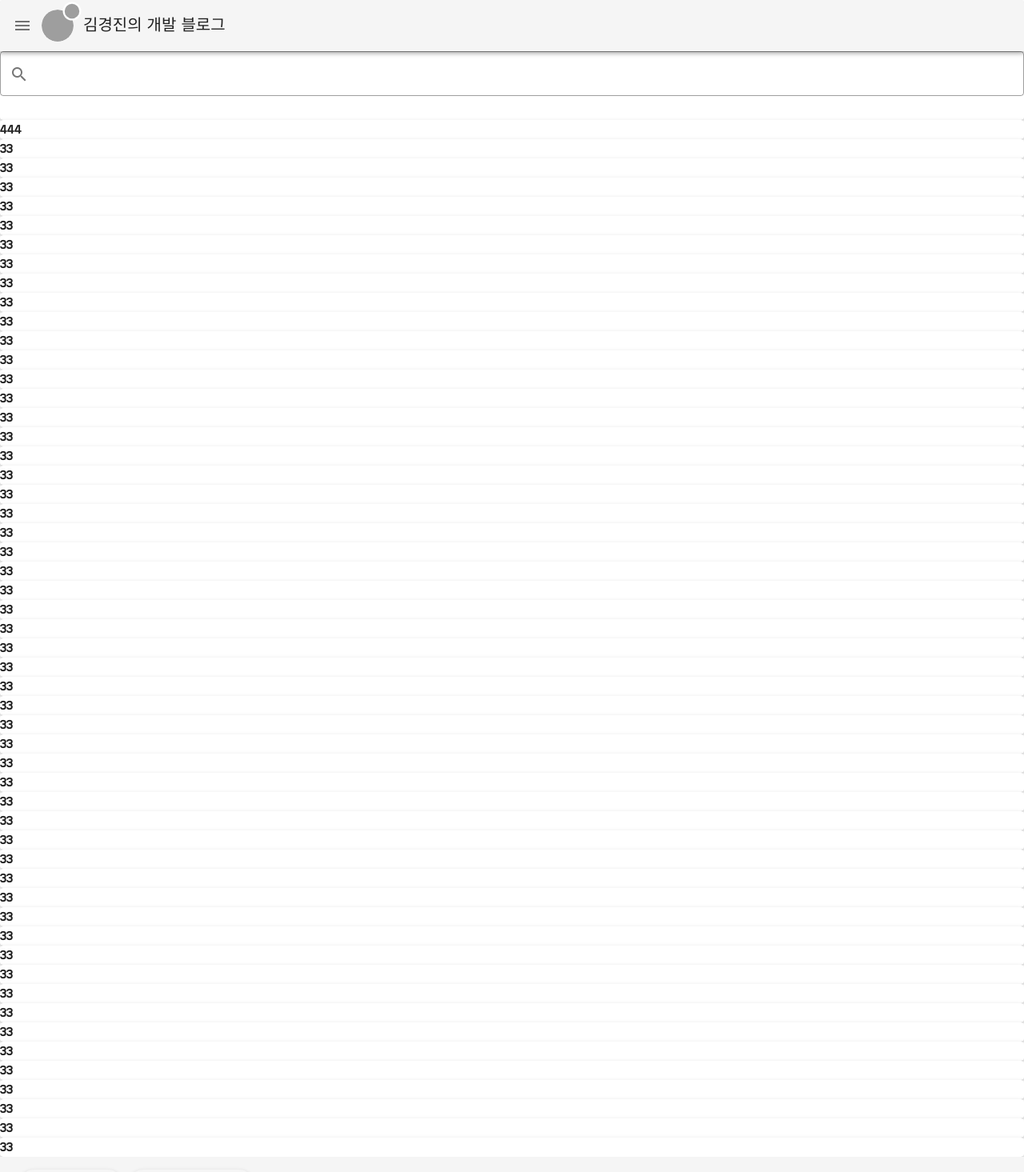
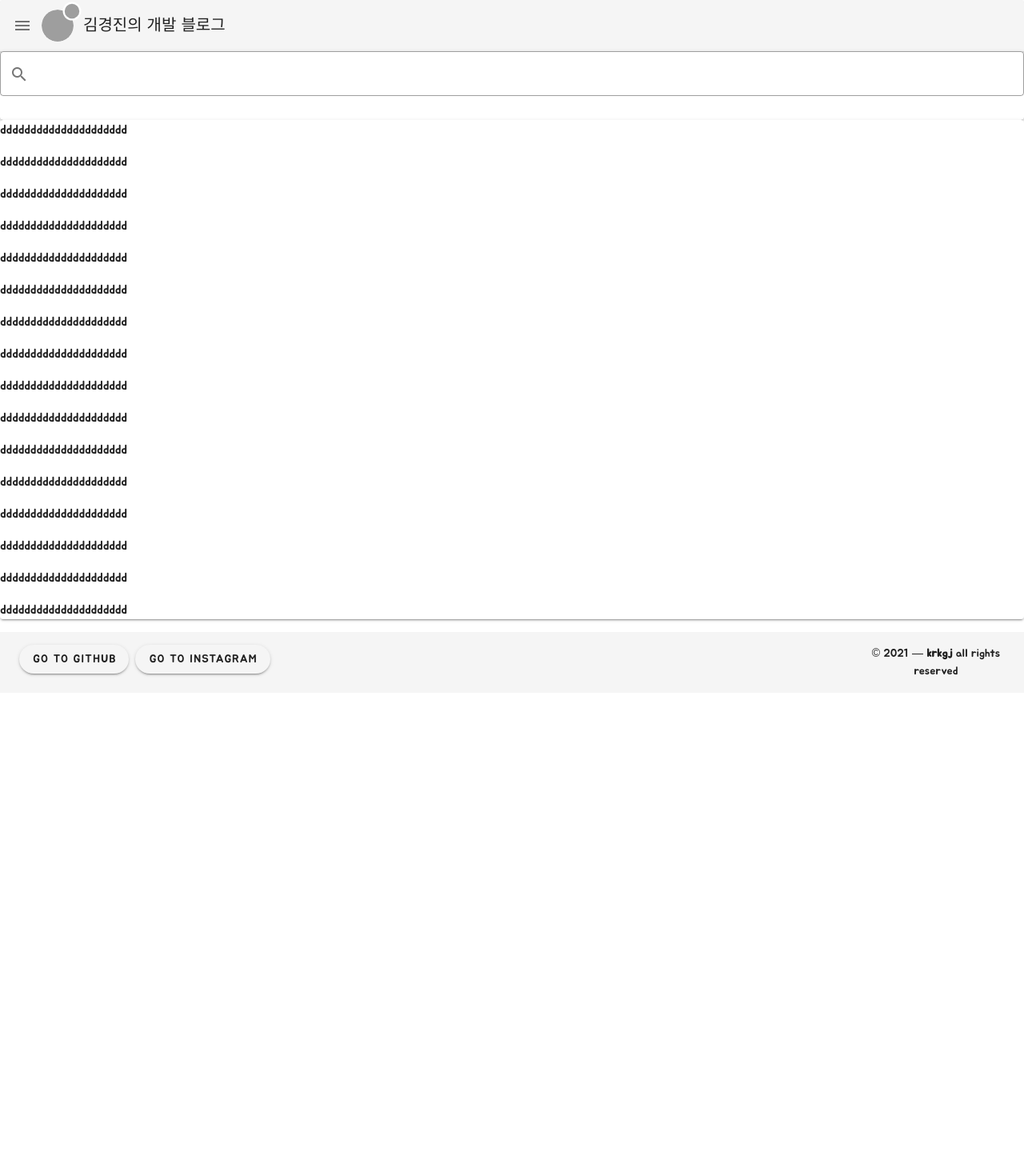
Before and after one commit to krkgj/Front-Vue_blog_project, a Vue app: page /blog in a window 1280 px wide. Shown: the top 1465 px of the page at 80% size. After the commit the page ends 866 px from the top, so only its background shows below. Built offline with nearby package versions, Linux system fonts and the light colour scheme; grey boxes are pictures that could not be loaded.

Commit message:
210908-001 글꼴 변경 및 틀 다듬기

```diff
--- a/public/index.html
+++ b/public/index.html
@@ -7,7 +7,7 @@
     <link rel="icon" href="<%= BASE_URL %>favicon.ico" />
     <title><%= htmlWebpackPlugin.options.title %></title>
     <link
-      href="https://fonts.googleapis.com/css2?family=Do+Hyeon&display=swap"
+      href="https://fonts.googleapis.com/css2?family=Jua&display=swap"
       rel="stylesheet"
     />
     <link
--- a/src/App.vue
+++ b/src/App.vue
@@ -48,6 +48,6 @@ export default {
 </script>
 <style scoped>
 #app {
-  font-family: "Do Hyeon", sans-serif;
+  font-family: "Jua", sans-serif;
 }
 </style>
--- a/src/components/navs/BlogNavigation.vue
+++ b/src/components/navs/BlogNavigation.vue
@@ -1,12 +1,23 @@
 <template>
   <v-navigation-drawer v-model="show" absolute temporary>
     <v-list nav dense>
-      <v-list-item-group active-class="deep-purple--text text--accent-4">
+      <v-list-item>
+        <v-list-item-avatar>
+          <v-img src="../../assets/kyeongjin.png"></v-img>
+        </v-list-item-avatar>
+
+        <v-list-item-content>
+          <v-list-item-title>KyeongJin Kim</v-list-item-title>
+        </v-list-item-content>
+      </v-list-item>
+      <v-divider></v-divider>
+      <v-list-item-group active-class="deep-purple--text text--accent-2">
         <v-list-item v-for="(item, i) in navList" :key="i">
           <v-list-item-icon>
-            <v-icon large v-text="item.icon"></v-icon>
+            <v-icon v-text="item.icon"></v-icon>
           </v-list-item-icon>
-          <v-list-item-title>&nbsp;&nbsp; {{ item.title }} </v-list-item-title>
+          <v-list-item-title>{{ item.title }}</v-list-item-title>
+          <v-list-item-title>({{ item.count }})</v-list-item-title>
         </v-list-item>
       </v-list-item-group>
     </v-list>
@@ -19,9 +30,43 @@ export default {
   data() {
     return {
       navList: [
-        { icon: "mdi-home", title: "메인 화면", routeLink: "" },
-        { icon: "", title: "", routeLink: "" },
-        { icon: "", title: "", routeLink: "" },
+        { icon: "mdi-home", title: "메인 화면", routeLink: "", count: 44 },
+        {
+          icon: "developer_board",
+          title: "JAVA/Spring",
+          routeLink: "",
+          count: 4,
+        },
+        {
+          icon: "developer_board",
+          title: "Javascript/VueJS",
+          routeLink: "",
+          count: 3,
+        },
+        {
+          icon: "developer_board",
+          title: "Git",
+          routeLink: "",
+          count: 2,
+        },
+        {
+          icon: "developer_board",
+          title: "Linux/Ubuntu",
+          routeLink: "",
+          count: 7,
+        },
+        {
+          icon: "developer_board",
+          title: "MySQL/Oracle",
+          routeLink: "",
+          count: 2,
+        },
+        {
+          icon: "developer_board",
+          title: "코딩 테스트",
+          routeLink: "",
+          count: 9,
+        },
       ],
     };
   },
--- a/src/components/search/SearchBar.vue
+++ b/src/components/search/SearchBar.vue
@@ -1,5 +1,5 @@
 <template>
-  <div>
+  <v-card>
     <v-text-field v-model="title" outlined @keypress.enter="searchBlog">
       <template v-slot:prepend-inner>
         <v-icon class="searchIcon">search</v-icon>
@@ -13,7 +13,7 @@
         />
       </template>
     </v-text-field>
-  </div>
+  </v-card>
 </template>
 
 <script>
--- a/src/components/view/BlogMain.vue
+++ b/src/components/view/BlogMain.vue
@@ -1,59 +1,26 @@
 <template>
   <v-main class="ma">
-    <v-card ma="3"> 444</v-card>
-
-    <v-card>33</v-card>
-    <v-card>33</v-card>
-    <v-card>33</v-card>
-    <v-card>33</v-card>
-    <v-card>33</v-card>
-    <v-card>33</v-card>
-    <v-card>33</v-card>
-    <v-card>33</v-card>
-    <v-card>33</v-card>
-    <v-card>33</v-card>
-    <v-card>33</v-card>
-    <v-card>33</v-card>
-    <v-card>33</v-card>
-    <v-card>33</v-card>
-    <v-card>33</v-card>
-    <v-card>33</v-card>
-    <v-card>33</v-card>
-    <v-card>33</v-card>
-    <v-card>33</v-card>
-    <v-card>33</v-card>
-    <v-card>33</v-card>
-    <v-card>33</v-card>
-    <v-card>33</v-card>
-    <v-card>33</v-card>
-    <v-card>33</v-card>
-    <v-card>33</v-card>
-    <v-card>33</v-card>
-    <v-card>33</v-card>
-    <v-card>33</v-card>
-    <v-card>33</v-card>
-    <v-card>33</v-card>
-    <v-card>33</v-card>
-    <v-card>33</v-card>
-    <v-card>33</v-card>
-    <v-card>33</v-card>
-    <v-card>33</v-card>
-    <v-card>33</v-card>
-    <v-card>33</v-card>
-    <v-card>33</v-card>
-    <v-card>33</v-card>
-    <v-card>33</v-card>
-    <v-card>33</v-card>
-    <v-card>33</v-card>
-    <v-card>33</v-card>
-    <v-card>33</v-card>
-    <v-card>33</v-card>
-    <v-card>33</v-card>
-    <v-card>33</v-card>
-    <v-card>33</v-card>
-    <v-card>33</v-card>
-    <v-card>33</v-card>
-    <v-card>33</v-card>
-    <v-card>33</v-card>
+    <v-card ma="3">
+      <p>ddddddddddddddddddddd</p>
+      <p>ddddddddddddddddddddd</p>
+      <p>ddddddddddddddddddddd</p>
+      <p>ddddddddddddddddddddd</p>
+      <p>ddddddddddddddddddddd</p>
+      <p>ddddddddddddddddddddd</p>
+      <p>ddddddddddddddddddddd</p>
+      <p>ddddddddddddddddddddd</p>
+      <p>ddddddddddddddddddddd</p>
+      <p>ddddddddddddddddddddd</p>
+      <p>ddddddddddddddddddddd</p>
+      <p>ddddddddddddddddddddd</p>
+      <p>ddddddddddddddddddddd</p>
+      <p>ddddddddddddddddddddd</p>
+      <p>ddddddddddddddddddddd</p>
+      <p>ddddddddddddddddddddd</p></v-card
+    >
   </v-main>
 </template>
+
+<script>
+export default {};
+</script>
```
